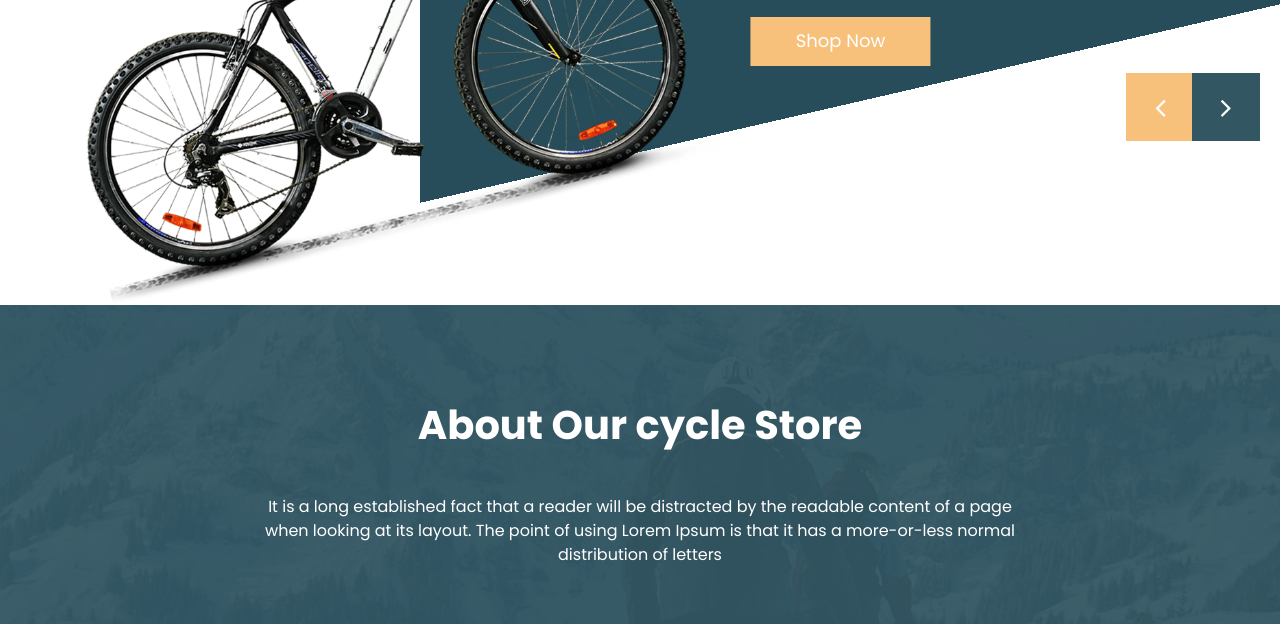
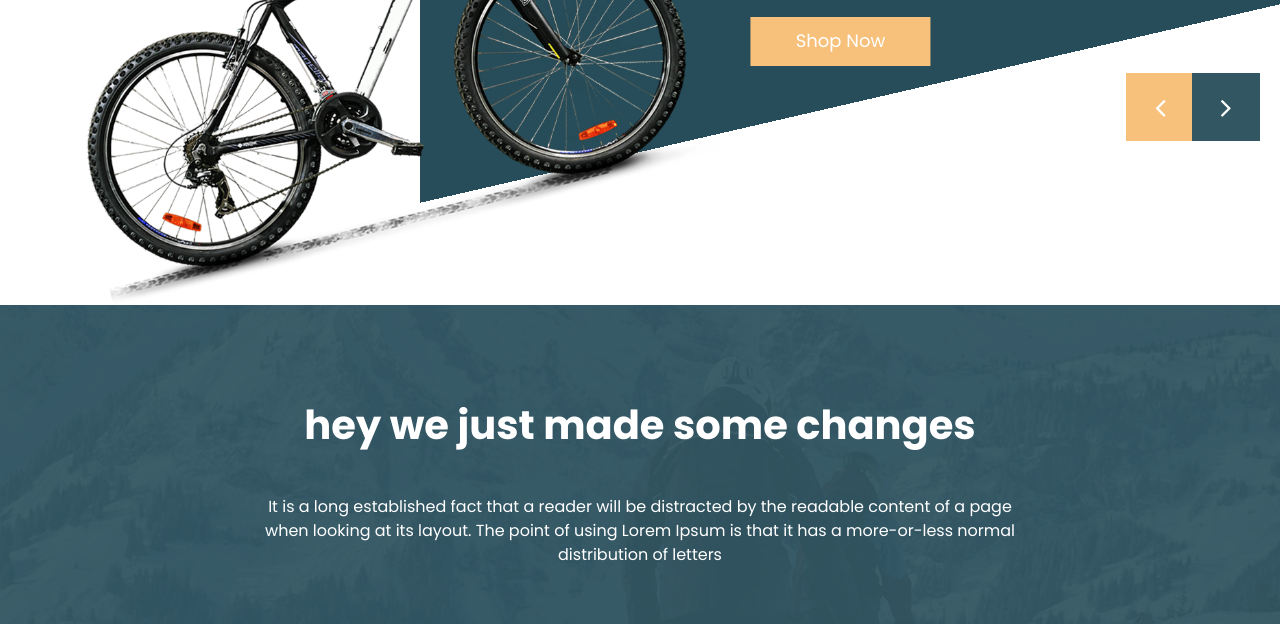
Before and after one commit to vishalshelke7/vishalshelke7.github.io, a plain HTML site: page about.html in a window 1280 px wide. Shown: the part 402-1026 px from the top of the page. Drawn offline with nearby package versions, Linux system fonts and the light colour scheme; files whose address does not match are found by name.

Commit message:
About us changed

```diff
--- a/about.html
+++ b/about.html
@@ -139,7 +139,7 @@
       <!-- about section start -->
       <div class="about_section layout_padding">
          <div class="container">
-            <h1 class="about_taital">About Our cycle Store</h1>
+            <h1 class="about_taital">hey we just made some changes</h1>
             <p class="about_text">It is a long established fact that a reader will be distracted by the readable content of a page when looking at its layout. The point of using Lorem Ipsum is that it has a more-or-less normal distribution of letters
             </p>
             <div class="about_main">
```
